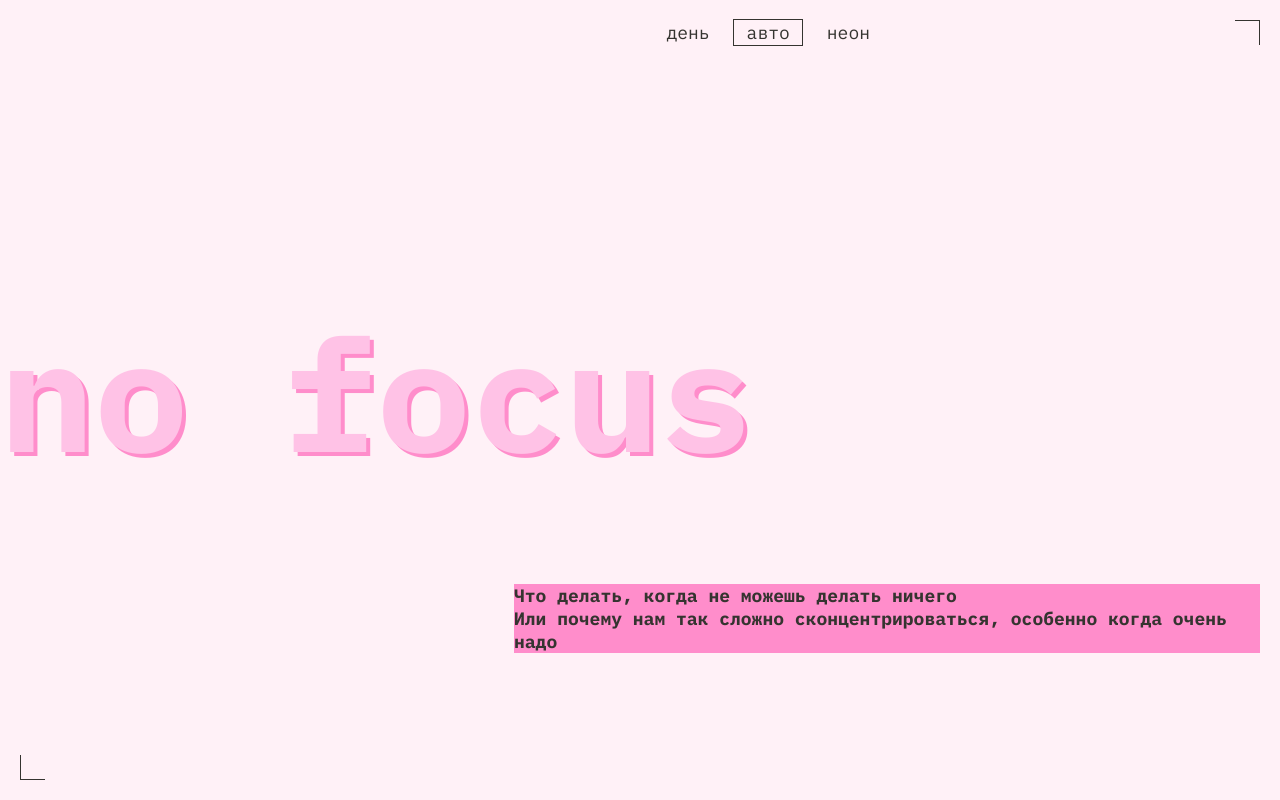
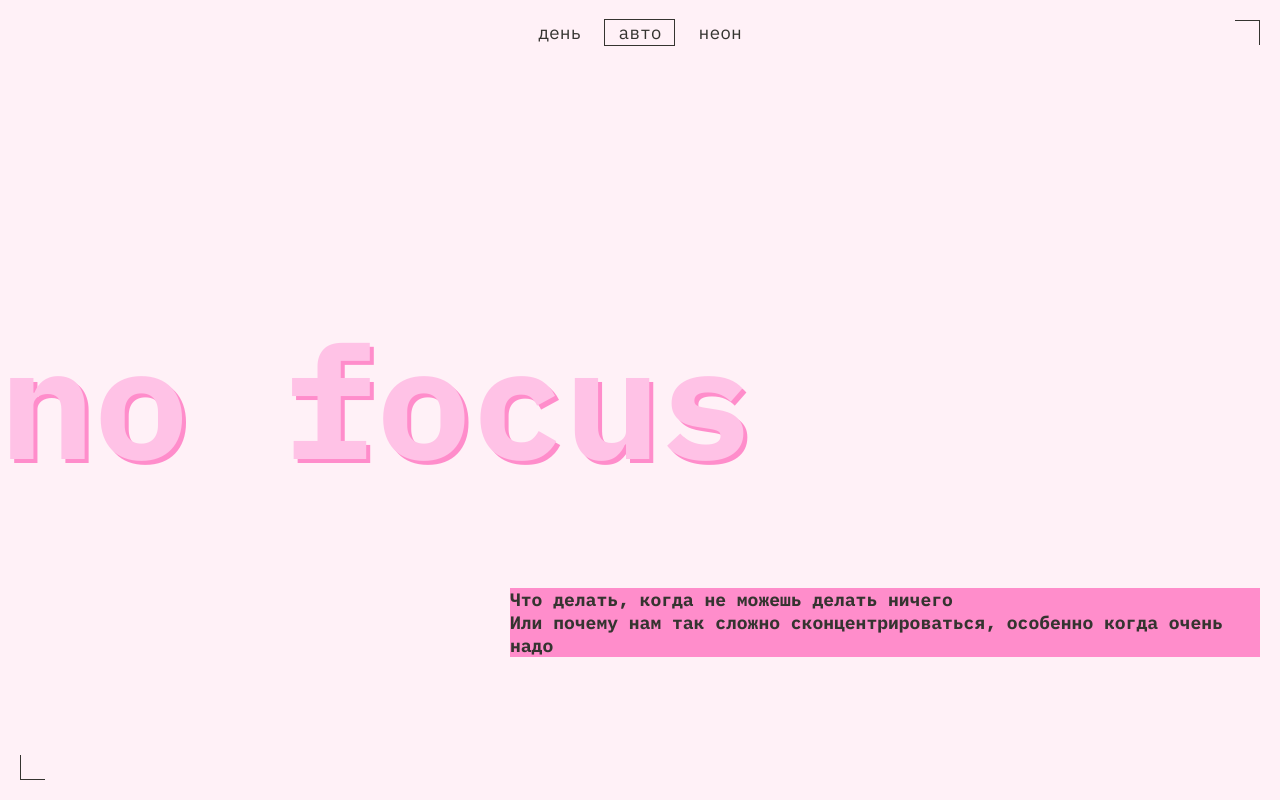
Before and after one commit to kapersa1/slozhno-sosredotochitsya, a website: page index.html in a window 1280 px wide. Shown: the top 800 px of the page. Drawn offline with Linux system fonts and the light colour scheme.

Commit message:
lastchancecommitplease

```diff
--- a/styles/dark.css
+++ b/styles/dark.css
@@ -5,19 +5,20 @@
 */
 
 .page.theme_dark {
-  --main-font: 'IBM Plex Mono', 'Monospace', sans-serif ;
+  --main-font:  'IBM Plex Mono', 'Monospace', sans-serif ;
   --main-text-color: #f1b2ce;
   --main-bg-color: #000028;
   --regular-font-weight: 400;
   --bold-font-weight: 700;
   --font-size: 18px;
   --acent-text-color: #000028;
+  --button-color: #ff0070;
   --accent-color: #ff0070;
   --title-font-color: #db00ff;
   --line-height: 23.4px;
   --bg-image: url(../images/cover-image-dark.png);
   --hover: rgba(255, 0, 112, 0.4);
-  --button-color: #ff0070;
+  --focus: #ff0070;
 }
 
 
@@ -38,5 +39,6 @@
     --title-font-color: #db00ff;
     --hover: rgba(255, 0, 112, 0.4);
     --button-color: #ff0070;
+    --focus: #ff0070;
   }
 }
--- a/styles/style.css
+++ b/styles/style.css
@@ -13,7 +13,6 @@
   background-repeat: no-repeat;
   object-fit: cover;
   background-size: cover;
-
 }
 
 .header {
@@ -174,7 +173,6 @@
 .main {
   display: flex;
   flex-direction: column;
-
 }
 
 .content-section {
@@ -185,8 +183,6 @@
   margin-block-start: 40px;
   gap: 20px;
 }
-
-
 
 .content-section-second {
   margin-inline: 10px;
@@ -265,7 +261,7 @@
 }
 
 .content__textblock-link:focus {
-  outline: none;
+  border: none;
 }
 
 .content__paragraph {
@@ -329,7 +325,6 @@
   font-weight: var(--bold-font-weight);
   line-height: 82.5%;
   margin-inline: 13px;
-
 }
 
 @media (width >= 768px) {
@@ -342,10 +337,16 @@
     padding-inline-end: 30px;
   }
 
+  .header {
+    grid-template-rows: 1fr auto 1fr;
+  }
+
   .header__theme-menu {
-    margin-inline: 20px;
-    margin-block-end: 50px;
-    margin-block-start: 192px;
+    margin-inline-end: 20px;
+    margin-block-end: 0px;
+    margin-block-start: 13px;
+    justify-self: flex-end;
+    align-self: center;
   }
 
   .decorated-zone::before {
@@ -357,20 +358,24 @@
   }
 
   .header_title {
-    margin-inline: 00px;
-    margin-block-start: 105px;
+    margin-block-start: 0px;
+    justify-self: flex-start;
     font-size: clamp(7.5rem, 0.5625rem + 14.4531vw, 9.8125rem);
-    margin-block-end: 141px;
+    align-self: center;
+    margin-block-end: 0px;
+    margin-inline: 0px;
+    height: 100%;
   }
 
   .header_text {
-    margin-inline: 20px;
-    padding-inline-start: 364px;
+    justify-self: flex-end;
+    align-self: center;
+    margin-inline: 0px;
+    padding-inline-start: 380px;
     display: inline;
-    margin-block-end: 162px;
+    margin-block-end: 22px;
+    margin-inline-end: 20px;
   }
-
-
 
   .content-section {
     flex-direction: row;
@@ -384,7 +389,6 @@
     flex-direction: row;
     margin-block-start: 0px;
     margin-block-end: 60px;
-
   }
 
   .content__title {
@@ -401,17 +405,15 @@
   .content-section-images {
     margin-inline: 20px;
     margin-block-start: 0px;
-    margin-block-end: 60px;
+    margin-block-end: 40px;
   }
 
   .content__images-block {
-
     margin-block-start: 10px;
-    grid-template-columns: repeat(3,1fr);
-    grid-template-rows: repeat(4,auto);
+    grid-template-columns: repeat(3, 1fr);
+    grid-template-rows: repeat(4, auto);
     max-height: 1440px;
     gap: 21px;
-
   }
 
   .content__image-sunset {
@@ -419,13 +421,12 @@
     object-fit: cover;
     grid-column: 1 / span 2;
     grid-row: 1;
-
   }
 
   .content__image-icecream {
     display: block;
     height: 100%;
-    width:100% ;
+    width: 100%;
     object-fit: cover;
     grid-column: 3;
     grid-row: 1 / span 2;
@@ -434,7 +435,7 @@
   .content__image-tape {
     display: block;
     height: 100%;
-    width:100% ;
+    width: 100%;
 
     overflow: hidden;
     object-fit: cover;
@@ -453,21 +454,18 @@
     display: block;
     object-fit: cover;
     grid-column: 2 / span 2;
-    grid-row: 3 ;
+    grid-row: 3;
   }
 
-
-
   .footer_title {
-
     font-size: clamp(7.5rem, 0.5625rem + 14.4531vw, 9.8125rem);
   }
 }
 
 @media (width >= 1024px) {
-
   .page {
     min-inline-size: 1024px;
+    margin: auto;
   }
 
   .header__decoration-element {
@@ -475,9 +473,11 @@
   }
 
   .header__theme-menu {
+    align-self: flex-start;
     margin-block-start: 20px;
     margin-block-end: 0px;
-    margin-inline-end: 398px;
+    justify-self: center;
+    margin-inline-end: 11px;
   }
 
   .header__theme-menu-list {
@@ -489,23 +489,21 @@
   }
 
   .header_title {
-    margin-block-start: 273px;
-    margin-block-end: 114px;
+    margin-block-start: 0px;
+    margin-block-end: 0px;
     margin-inline-start: 0px;
   }
 
   .header_text {
-    margin-inline-start: 494px;
-    padding-inline-start: 20px;
+    margin-inline-start: 195px;
+    padding-inline-start: 315px;
     margin-inline-end: 20px;
-    margin-block-end: 135px;
-    display: inline;
+    margin-block-end: 20px;
   }
 
   .header_textbackgroundcolor {
     padding-inline-end: 0px;
   }
-
 
   .content-section {
     flex-direction: row;
@@ -518,17 +516,9 @@
     width: 315px;
   }
 
-
-
   .content__textblock-second {
     grid-template-columns: repeat(3, 1fr);
     grid-template-rows: none;
     gap: 20px;
   }
-
-
-  .content-section-images {
-    margin-block-end: 40px;
-
 }
-}
```
Also changed, not shown: index.html (+21 -39 lines).
